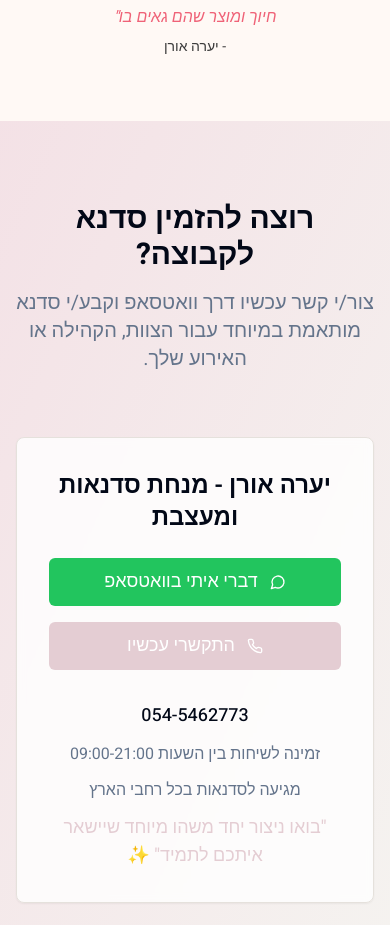
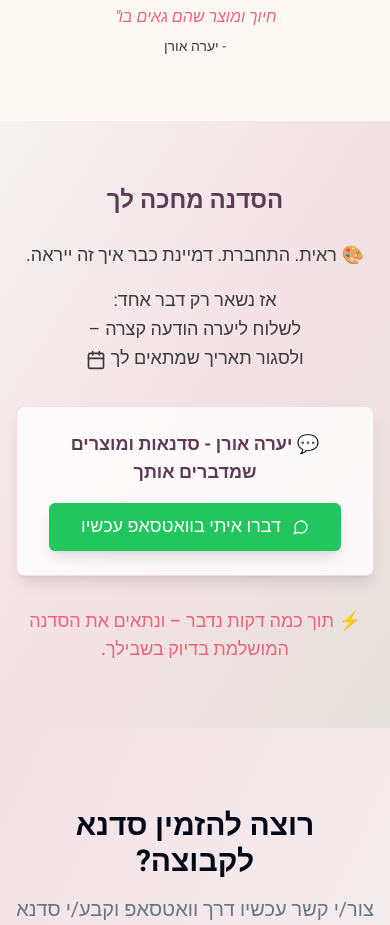
Before and after one commit to sagioren1984/greeting-wizard-friend, a React (Vite) app: page / in a window 390 px wide. Shown: the part 8048-8973 px from the top of the page. Built offline with nearby package versions, Linux system fonts and the light colour scheme.

Commit message:
Add call to action section
Added a new section with a call to action to contact Yaara via WhatsApp to book a workshop.

```diff
--- /dev/null
+++ b/src/components/FinalCTA.tsx
@@ -0,0 +1,49 @@
+import { Button } from "@/components/ui/button";
+import { MessageCircle, Calendar } from "lucide-react";
+
+const FinalCTA = () => {
+  const handleWhatsAppClick = () => {
+    window.open("https://wa.me/972545462773?text=היי יערה, אני מעוניינת לשמוע על הסדנאות שלך", "_blank");
+  };
+
+  return (
+    <section className="py-16 md:py-20 bg-gradient-to-br from-brand-cream via-brand-pink-light to-brand-beige">
+      <div className="container mx-auto px-4 text-center max-w-4xl">
+        <h2 className="text-2xl md:text-3xl lg:text-4xl font-bold text-title-color mb-6">
+          הסדנה מחכה לך
+        </h2>
+
+        <div className="text-lg md:text-xl text-body-text mb-8 leading-relaxed">
+          <p className="mb-4">🎨 ראית. התחברת. דמיינת כבר איך זה ייראה.</p>
+
+          <p className="mb-6">
+            אז נשאר רק דבר אחד:<br />
+            לשלוח ליערה הודעה קצרה –<br />
+            ולסגור תאריך שמתאים לך <Calendar className="inline h-5 w-5" />
+          </p>
+        </div>
+
+        <div className="bg-white/80 backdrop-blur-sm rounded-lg p-6 md:p-8 mb-8 border border-button-color/20 shadow-lg">
+          <p className="text-lg font-medium text-title-color mb-4">
+            💬 <strong>יערה אורן - סדנאות ומוצרים שמדברים אותך</strong>
+          </p>
+
+          <Button
+            size="lg"
+            onClick={handleWhatsAppClick}
+            className="bg-green-500 hover:bg-green-600 text-white px-8 py-6 text-lg md:text-xl flex items-center gap-3 mx-auto shadow-lg"
+          >
+            <MessageCircle className="h-6 w-6" />
+            דברו איתי בוואטסאפ עכשיו
+          </Button>
+        </div>
+
+        <p className="text-lg text-button-color font-medium">
+          ⚡ תוך כמה דקות נדבר – ונתאים את הסדנה המושלמת בדיוק בשבילך.
+        </p>
+      </div>
+    </section>
+  );
+};
+
+export default FinalCTA;
--- a/src/pages/Index.tsx
+++ b/src/pages/Index.tsx
@@ -5,6 +5,7 @@ import WhyChooseMe from "@/components/WhyChooseMe";
 import Services from "@/components/Services";
 import Gallery from "@/components/Gallery";
 import Testimonials from "@/components/Testimonials";
+import FinalCTA from "@/components/FinalCTA";
 import Contact from "@/components/Contact";
 import Footer from "@/components/Footer";
 import WhatsAppFloat from "@/components/WhatsAppFloat";
@@ -19,6 +20,7 @@ const Index = () => {
       <Services />
       <Gallery />
       <Testimonials />
+      <FinalCTA />
       <Contact />
       <Footer />
       <WhatsAppFloat />
```
